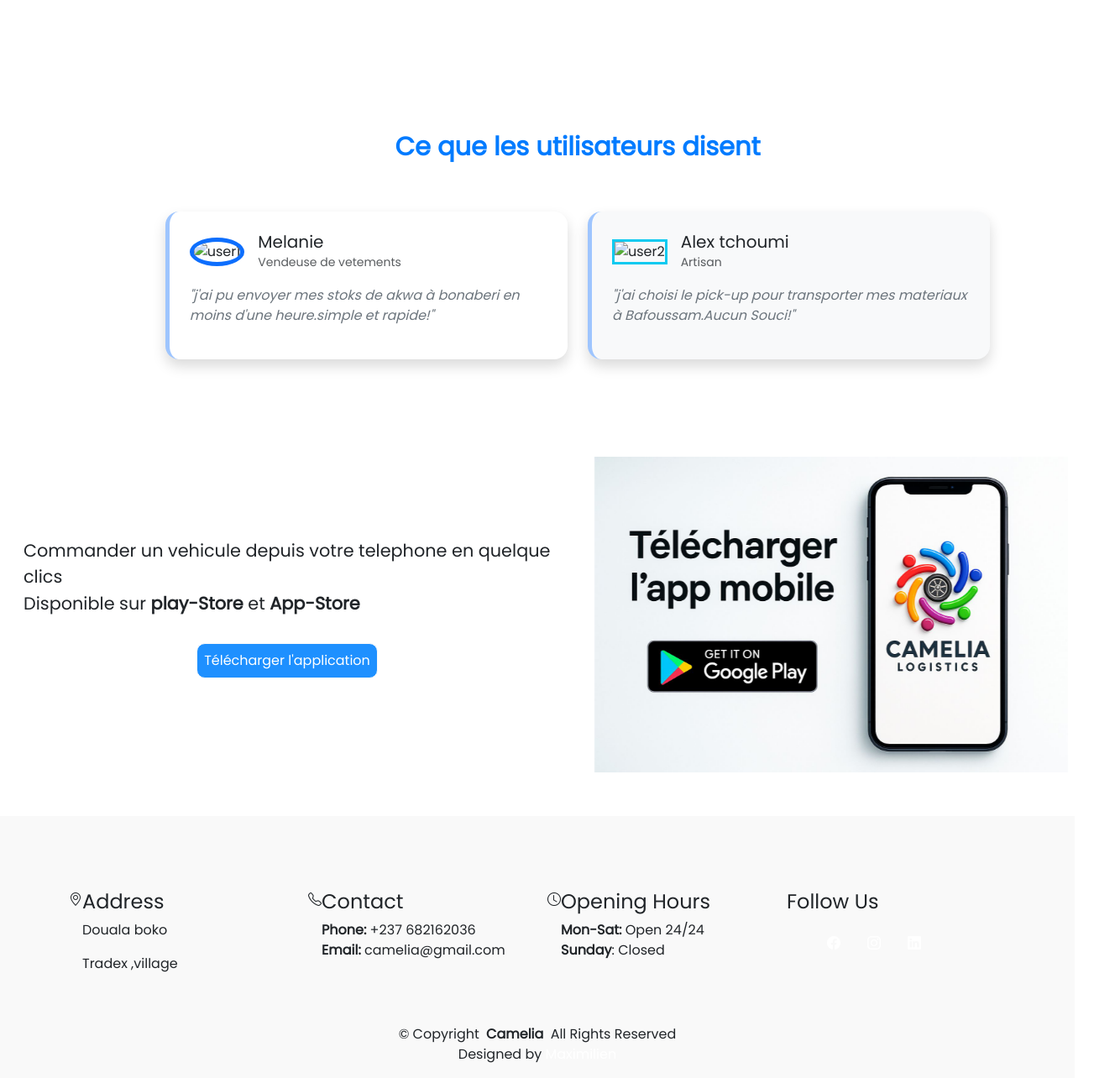
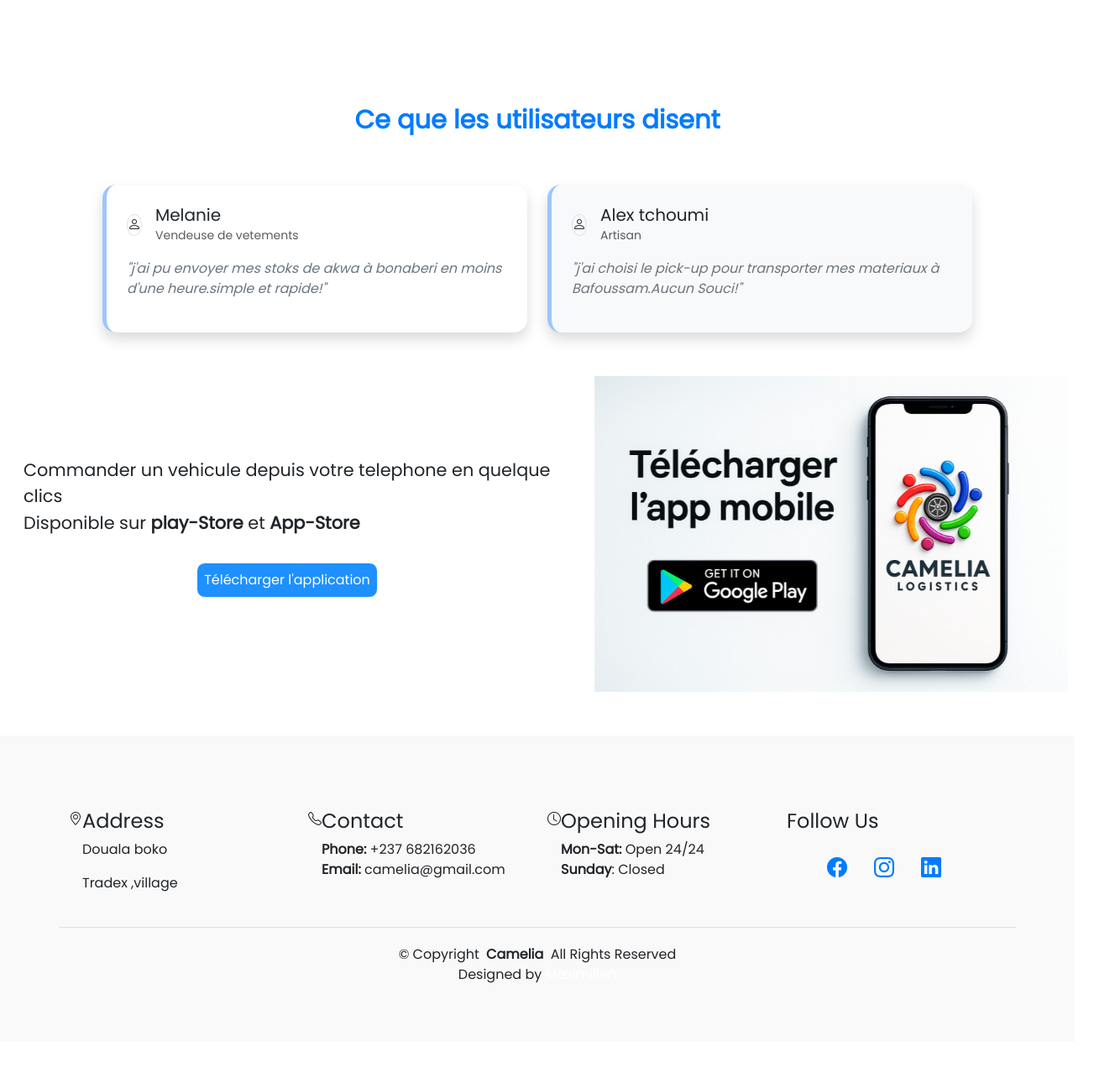
Before and after one commit to Maximilien35/camelia-logistics, a plain HTML site: page index.html in a window 1280 px wide. Shown: the part 3876-5160 px from the top of the page at 84% size, 1328 px wide, since content can reach past the window. After the commit the page ends 5117 px from the top, so only its background shows below. Drawn offline with nearby package versions, Linux system fonts and the light colour scheme; some icons are missing.

Commit message:
modif commentaire

```diff
--- a/index.html
+++ b/index.html
@@ -168,13 +168,18 @@
 
         .footer .copyright {
             padding: 20px 0;
-            border-top: 1px solid color-mix(in srgb, var(--default-color), transparent 90%);
+            border-top: 1px solid color-mix(in srgb, black, transparent 90%);
         }
 
         .footer .copyright p {
             margin-bottom: 0;
         }
 
+        .social-links a {
+            color: #007bff;
+            font-size: 1.5rem;
+            transition: color 0.3s ease;
+        }
         @media (max-width:768px) {
 
             .rotate-left,
@@ -357,13 +362,14 @@
         </div>
 
     </section>
-    <section class="container-fluid p-5 m-5" id="comment">
+    <section class="container-fluid p-3" id="comment">
         <h2 class="text-center section-title mb-5 fw-bold">Ce que les utilisateurs disent</h2>
         <div class="row justify-content-center g-4">
             <div class="col-md-5" data-aos="fade-up">
                 <div class="testimonial-card p-4 rounded-4 shadow bg-white border-start border-5 border-primary-subtle">
                     <div class="d-flex align-items-center mb-3">
-                        <img src="#" alt="user1" class="rounded-circle me-3 border border-primary border-5">
+
+                        <i class="rounded-circle me-3 border bi bi-person"></i>
                         <div>
                             <h5 class="mb-0">Melanie</h5>
                             <small class="text-muted">Vendeuse de vetements</small>
@@ -376,7 +382,7 @@
             <div class="col-md-5" data-aos="fade-down">
                 <div class="testimonial-card p-4 rounded-4 shadow bg-light border-start border-5 border-primary-subtle">
                     <div class="d-flex align-items-center mb-3">
-                        <img src="#" alt="user2" class="rouded-circle me-3 border border-info border-3">
+                        <i class="rounded-circle me-3 border bi bi-person"></i>
                         <div>
                             <h5 class="mb-0">Alex tchoumi</h5>
                             <small class="text-muted">Artisan</small>
```
